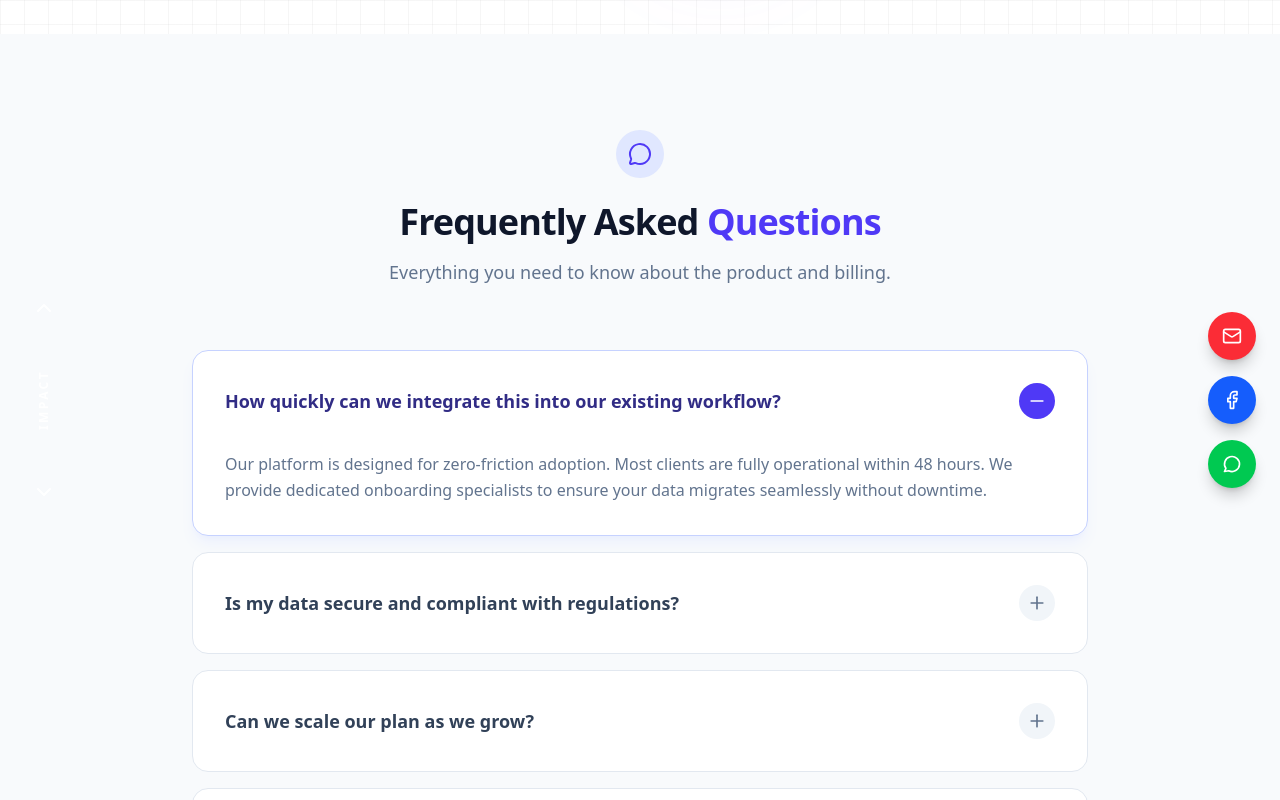
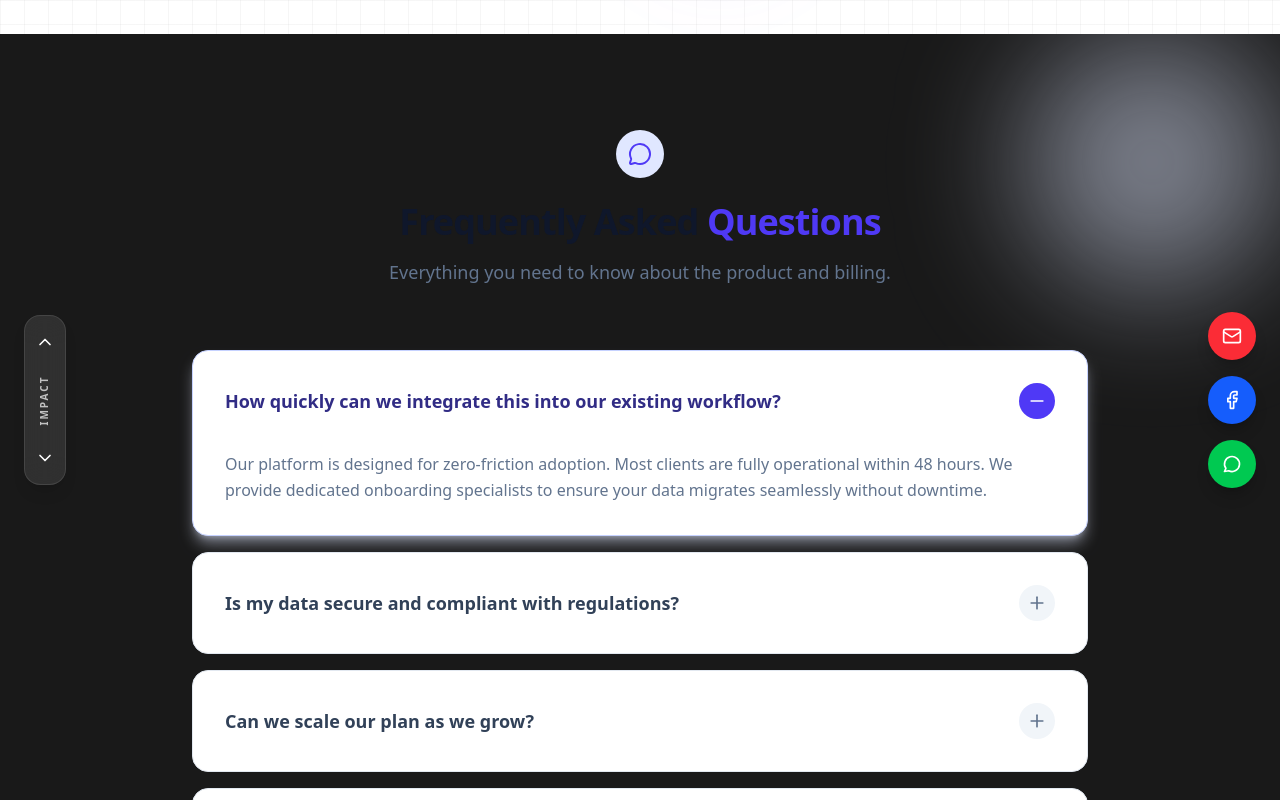
Before and after one commit to ishaqahnafkhan001/portfolio-github, a React (Vite) app in the folder frontend/: page / in a window 1280 px wide. Both pictures are taken after a click on the button 640 px from the left and 5677 px from the top of the page. Shown: the part 5277-6077 px from the top of the page. Built offline with nearby package versions, Linux system fonts and the light colour scheme.

Commit message:
update QnA component with Messenger integration and SideNavigation with compact layout adjustments

```diff
--- a/frontend/src/components/QnA.jsx
+++ b/frontend/src/components/QnA.jsx
@@ -1,6 +1,33 @@
 import React, { useState } from 'react';
 import { motion, AnimatePresence } from 'framer-motion';
 import { Plus, Minus, MessageCircle } from 'lucide-react';
+
+const FAQSection = () => {
+    const [activeIndex, setActiveIndex] = useState(null);
+
+    // --- Messenger Integration Logic ---
+    const fbPageId = "61587689924506";
+    const messengerUrl = `https://m.me/${fbPageId}`;
+
+    const handleMessengerClick = (e) => {
+        e.preventDefault();
+
+        // Deep link for Messenger App
+        // iOS/Android typically use messenger://user/{id}
+        const deepLink = `messenger://user/${fbPageId}`;
+
+        // Attempt to open app
+        window.location.href = deepLink;
+
+        // Fallback to the optimized m.me link if app doesn't trigger
+        setTimeout(() => {
+            window.open(messengerUrl, '_blank', 'noopener,noreferrer');
+        }, 500);
+    };
+
+    const toggleFAQ = (index) => {
+        setActiveIndex(activeIndex === index ? null : index);
+    };
 
     const faqs = [
         {
@@ -25,17 +52,12 @@ const faqs = [
         }
     ];
 
-const FAQSection = () => {
-    const [activeIndex, setActiveIndex] = useState(null);
+    return (
+        <section id="faq" className="bg-slate-50 py-24 px-6 relative overflow-hidden">
+            {/* Background Decoration */}
+            <div className="absolute top-0 right-0 w-64 h-64 bg-indigo-100/50 rounded-full blur-3xl pointer-events-none" />
 
-    const toggleFAQ = (index) => {
-        setActiveIndex(activeIndex === index ? null : index);
-    };
-
-    return (
-        <section className="bg-slate-50 py-24 px-6">
-            <div className="max-w-4xl mx-auto">
-
+            <div className="max-w-4xl mx-auto relative z-10">
                 {/* Section Header */}
                 <div className="text-center mb-16">
                     <div className="inline-flex items-center justify-center p-3 bg-indigo-100 rounded-full mb-6">
@@ -53,7 +75,6 @@ const FAQSection = () => {
                 <div className="space-y-4">
                     {faqs.map((faq, index) => {
                         const isOpen = activeIndex === index;
-
                         return (
                             <motion.div
                                 key={index}
@@ -74,8 +95,6 @@ const FAQSection = () => {
                                     <span className={`text-lg font-bold transition-colors duration-300 ${isOpen ? 'text-indigo-900' : 'text-slate-700'}`}>
                                         {faq.question}
                                     </span>
-
-                                    {/* Rotating Icon Wrapper */}
                                     <div className={`flex-shrink-0 ml-4 p-2 rounded-full transition-colors duration-300
                                         ${isOpen ? 'bg-indigo-600 text-white' : 'bg-slate-100 text-slate-500'}`}>
                                         {isOpen ? <Minus size={20} /> : <Plus size={20} />}
@@ -90,7 +109,7 @@ const FAQSection = () => {
                                             exit={{ height: 0, opacity: 0 }}
                                             transition={{ duration: 0.3, ease: "easeInOut" }}
                                         >
-                                            <div className="px-6 pb-6 md:px-8 md:pb-8 text-slate-500 leading-relaxed">
+                                            <div className="px-6 pb-6 md:px-8 md:pb-8 text-slate-500 leading-relaxed text-sm md:text-base">
                                                 {faq.answer}
                                             </div>
                                         </motion.div>
@@ -105,12 +124,14 @@ const FAQSection = () => {
                 <div className="mt-16 text-center">
                     <p className="text-slate-600">
                         Still have questions?{' '}
-                        <a href="#" className="font-bold text-indigo-600 hover:text-indigo-800 underline underline-offset-4 decoration-2">
+                        <button
+                            onClick={handleMessengerClick}
+                            className="font-bold text-indigo-600 hover:text-indigo-800 underline underline-offset-4 decoration-2 cursor-pointer transition-colors"
+                        >
                             Chat with our support team
-                        </a>
+                        </button>
                     </p>
                 </div>
-
             </div>
         </section>
     );
--- a/frontend/src/components/SideNavigation.jsx
+++ b/frontend/src/components/SideNavigation.jsx
@@ -2,8 +2,6 @@ import React, { useState, useEffect } from 'react';
 import { ChevronUp, ChevronDown } from 'lucide-react';
 
 const SECTIONS = [
-    // mode: 'dark'  -> White Text + Darkened Background
-    // mode: 'light' -> Black Text + Light Blue Radial Blur Background
     { id: 'hero', label: 'Home', mode: 'dark' },
     { id: 'products', label: 'Products', mode: 'light' },
     { id: 'why-us', label: 'Why Us', mode: 'dark' },
@@ -18,9 +16,7 @@ const SideNavigation = () => {
 
     useEffect(() => {
         const handleScroll = () => {
-            // Trigger change when the section hits the middle of the viewport
             const centerOfScreen = window.scrollY + (window.innerHeight / 2);
-
             SECTIONS.forEach((section) => {
                 const element = document.getElementById(section.id);
                 if (element) {
@@ -34,25 +30,10 @@ const SideNavigation = () => {
                 }
             });
         };
-
         window.addEventListener('scroll', handleScroll);
-        handleScroll(); // Trigger immediately on load
+        handleScroll();
         return () => window.removeEventListener('scroll', handleScroll);
     }, [activeId]);
-
-    // Handle Global Text Color (White vs Black)
-    useEffect(() => {
-        const body = document.body;
-        if (currentMode === 'dark') {
-            body.classList.remove('text-black');
-            body.classList.add('text-white');
-        } else {
-            body.classList.remove('text-white');
-            body.classList.add('text-black');
-        }
-        // Add transition for smooth text color swap
-        body.classList.add('transition-colors', 'duration-700');
-    }, [currentMode]);
 
     const handleNav = (direction) => {
         const currentIndex = SECTIONS.findIndex((sec) => sec.id === activeId);
@@ -66,43 +47,47 @@ const SideNavigation = () => {
 
     return (
         <>
-            {/* --- BACKGROUND SYSTEM --- */}
+            {/* Background System - Same as before */}
             <div className="fixed inset-0 w-full h-full -z-50 pointer-events-none">
+                <div className="absolute inset-0 bg-white" />
+                <div className={`absolute inset-0 bg-black transition-opacity duration-1000 ${currentMode === 'dark' ? 'opacity-90' : 'opacity-0'}`} />
+            </div>
 
-                {/* Layer 1: The "Very Light Blue Blur" Base
-            This is always present. It's a radial gradient from Sky-50 to White.
-        */}
-                <div className="absolute inset-0 bg-white">
-                    <div className="absolute inset-0 bg-[radial-gradient(circle_at_center,_#f0f9ff_0%,_#ffffff_70%)]"></div>
-                    {/* Optional: Add a second soft blur orb for extra depth */}
-                    <div className="absolute top-1/2 left-1/2 -translate-x-1/2 -translate-y-1/2 w-[60vw] h-[60vw] bg-sky-50 rounded-full blur-3xl opacity-50"></div>
+            {/* --- COMPACT SIDE NAVIGATION --- */}
+            <nav
+                className={`fixed left-3 md:left-6 top-1/2 -translate-y-1/2 z-[9999]
+                flex flex-col items-center gap-1 py-3 px-1.5 rounded-2xl
+                transition-all duration-500 border
+                ${currentMode === 'dark'
+                    ? 'text-white bg-white/10 border-white/10'
+                    : 'text-black bg-black/5 border-black/5'}
+                backdrop-blur-lg shadow-lg`}
+            >
+                {/* Smaller Arrows */}
+                <button
+                    onClick={() => handleNav('prev')}
+                    className="p-1 rounded-lg hover:bg-white/20 active:scale-90 transition-all"
+                >
+                    <ChevronUp className="w-4 h-4 md:w-5 md:h-5" />
+                </button>
+
+                {/* Shorter Vertical Text */}
+                <div className="relative h-16 md:h-20 w-6 flex items-center justify-center">
+                    <span
+                        key={activeId}
+                        className="absolute whitespace-nowrap text-[8px] md:text-[10px] font-bold tracking-[0.2em] uppercase rotate-[-90deg] opacity-70"
+                    >
+                        {activeLabel}
+                    </span>
                 </div>
 
-                {/* Layer 2: The Dark Mode Overlay
-            This fades in for Hero/WhyUs/Impact to make White text readable.
-        */}
-                <div
-                    className={`absolute inset-0 bg-black transition-opacity duration-1000 ease-in-out ${currentMode === 'dark' ? 'opacity-90' : 'opacity-0'}`}
-                />
-            </div>
-
-            {/* --- SIDE NAVIGATION UI --- */}
-            <div className={`fixed left-6 top-1/2 -translate-y-1/2 z-50 hidden md:flex flex-col items-center gap-6 transition-colors duration-700 ${currentMode === 'dark' ? 'text-white' : 'text-black'}`}>
-
-                <button onClick={() => handleNav('prev')} className="p-2 rounded-full hover:bg-white/10 transition-colors">
-                    <ChevronUp className="w-6 h-6" />
+                <button
+                    onClick={() => handleNav('next')}
+                    className="p-1 rounded-lg hover:bg-white/20 active:scale-90 transition-all"
+                >
+                    <ChevronDown className="w-4 h-4 md:w-5 md:h-5" />
                 </button>
-
-                <div className="relative h-24 w-8 flex items-center justify-center">
-          <span key={activeLabel} className="absolute whitespace-nowrap text-xs font-bold tracking-[0.2em] uppercase rotate-[-90deg] animate-fade-in-up">
-            {activeLabel}
-          </span>
-                </div>
-
-                <button onClick={() => handleNav('next')} className="p-2 rounded-full hover:bg-white/10 transition-colors">
-                    <ChevronDown className="w-6 h-6" />
-                </button>
-            </div>
+            </nav>
         </>
     );
 };
```
Lines whose indentation alone changed are shown as unchanged.
